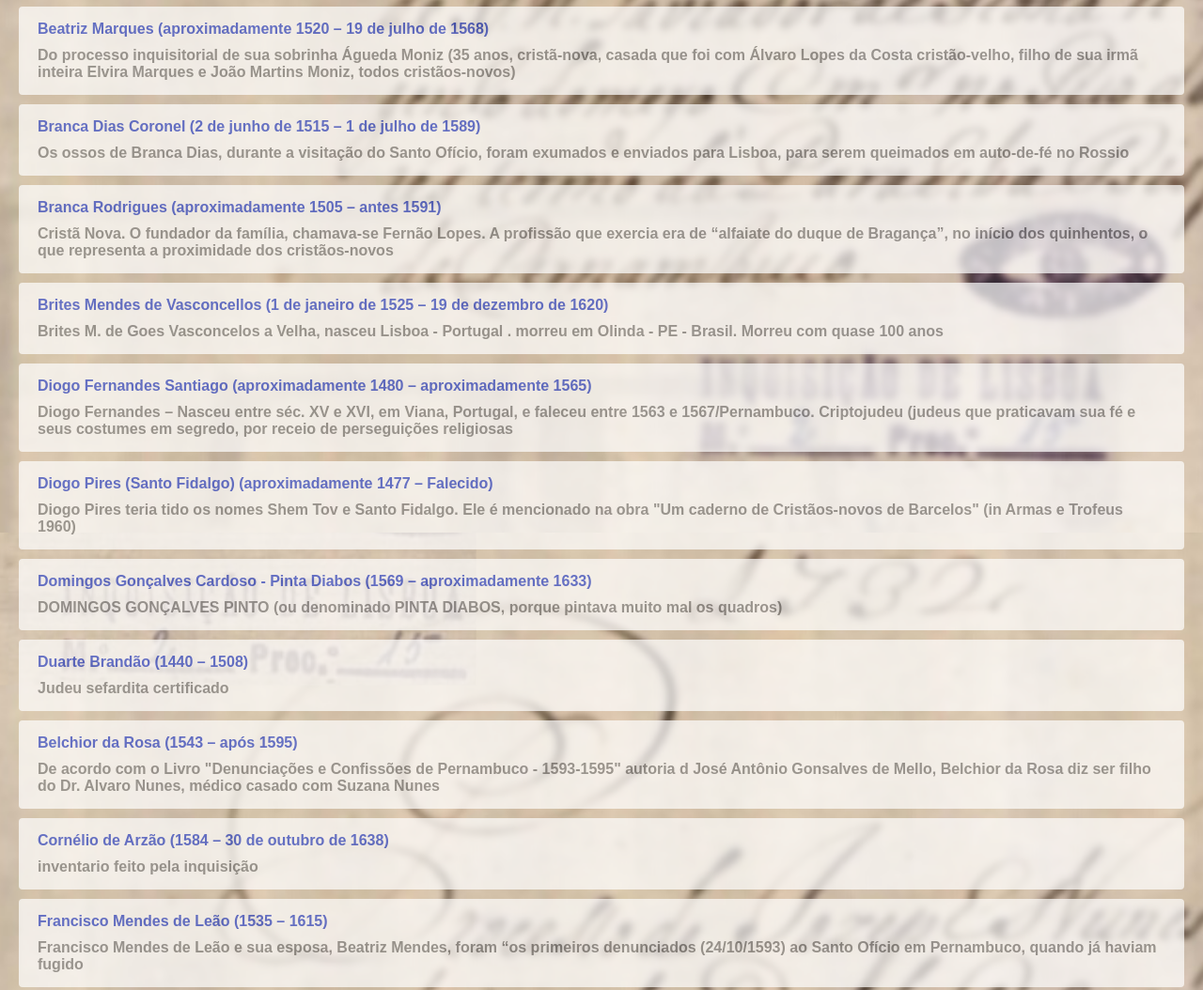
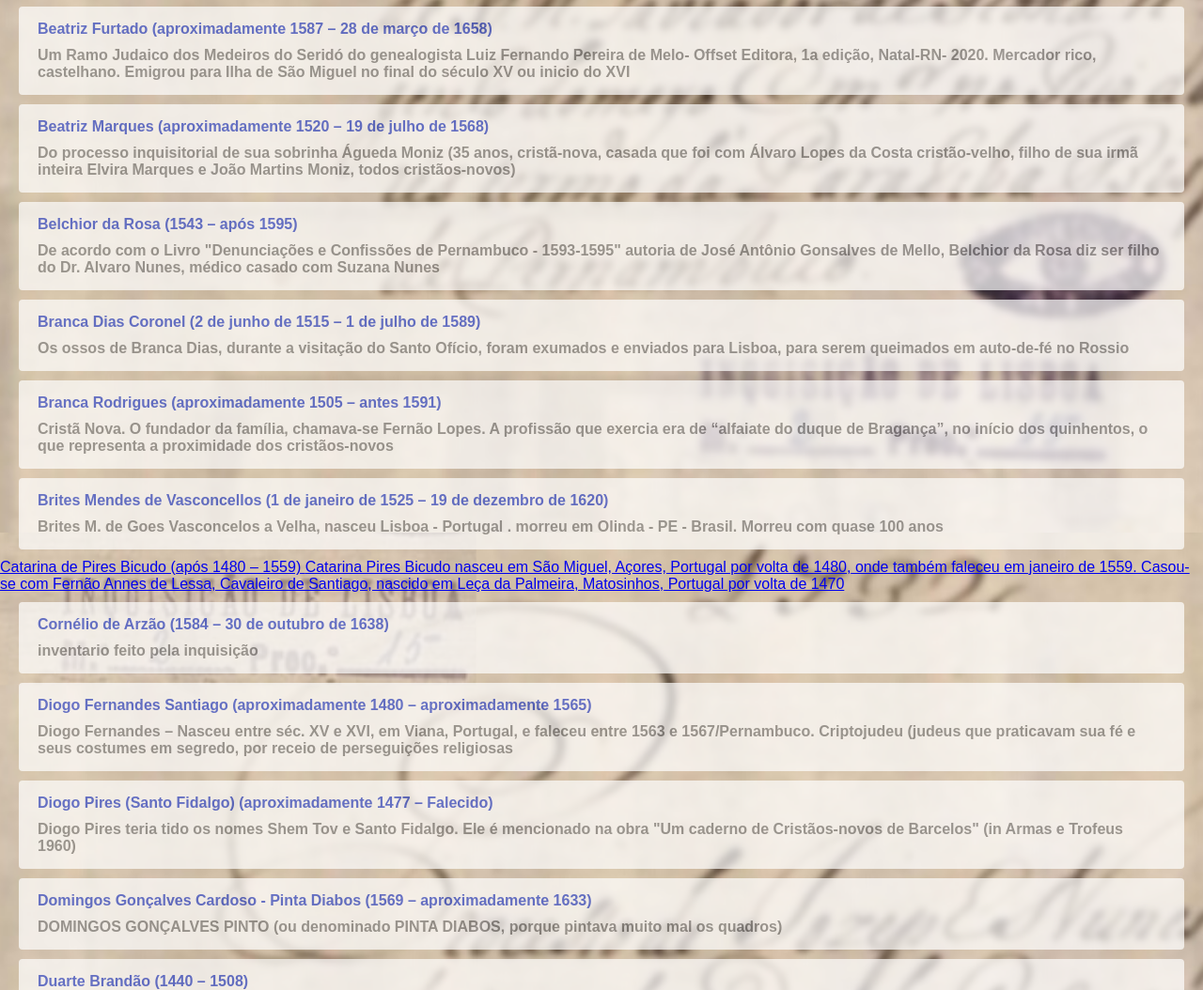
Before and after one commit to allissonmascarenhasoliveira/allissonmascarenhasoliveira.github.io, a plain HTML site: page conexaosefardita/lista.html in a window 1280 px wide. Shown: the part 1593-2647 px from the top of the page at 94% size. Drawn offline with Linux system fonts and the light colour scheme.

Commit message:
Add nomes

```diff
--- a/conexaosefardita/lista.html
+++ b/conexaosefardita/lista.html
@@ -143,10 +143,24 @@
                     </a>
                 </li>
                 <li>
+                    <a href="https://www.familysearch.org/tree/person/details/K2QB-XKD" target="_blank">
+                        Beatriz Furtado (aproximadamente 1587 – 28 de março de 1658)
+                        <span>Um Ramo Judaico dos Medeiros do Seridó do genealogista Luiz
+                            Fernando Pereira de Melo- Offset Editora, 1a edição, Natal-RN- 2020. Mercador rico, castelhano. Emigrou para Ilha de São Miguel no final do século XV ou inicio do XVI</span>
+                    </a>
+                </li>
+                <li>
                     <a href="https://www.familysearch.org/tree/person/details/KCY9-3P5" target="_blank">
                         Beatriz Marques (aproximadamente 1520 – 19 de julho de 1568)
                         <span>Do processo inquisitorial de sua sobrinha Águeda Moniz (35 anos, cristã-nova,
                         casada que foi com Álvaro Lopes da Costa cristão-velho, filho de sua irmã inteira Elvira Marques e João Martins Moniz, todos cristãos-novos)</span>
+                    </a>
+                </li>
+                <li>
+                    <a href="https://www.familysearch.org/tree/person/details/L6F2-HZD" target="_blank">
+                        Belchior da Rosa (1543 – após 1595)
+                        <span>De acordo com o Livro "Denunciações e Confissões de Pernambuco
+                            - 1593-1595" autoria de José Antônio Gonsalves de Mello, Belchior da Rosa diz ser filho do Dr. Alvaro Nunes, médico casado com Suzana Nunes</span>
                     </a>
                 </li>
                 <li>
@@ -168,6 +182,18 @@
                         Brites Mendes de Vasconcellos (1 de janeiro de 1525 – 19 de dezembro de 1620)
                         <span>Brites M. de Goes Vasconcelos a Velha, nasceu Lisboa - Portugal . morreu em Olinda - PE - Brasil. Morreu com quase 100 anos</span>
                     </a>
+                </li>
+                     <a href="https://www.familysearch.org/tree/person/details/LTNX-N8D" target="_blank">
+                            Catarina de Pires Bicudo (após 1480 – 1559)
+                            <span>Catarina Pires Bicudo nasceu em São Miguel, Açores, Portugal por volta de 1480, onde também faleceu
+                                em janeiro de 1559. Casou-se com Fernão Annes de Lessa, Cavaleiro de Santiago, nascido em Leça da Palmeira, Matosinhos, Portugal por volta de 1470</span>
+                        </a>
+                </li>
+                <li>
+                        <a href="https://www.familysearch.org/tree/person/details/273X-8RB" target="_blank">
+                            Cornélio de Arzão (1584 – 30 de outubro de 1638)
+                            <span>inventario feito pela inquisição</span>
+                        </a>
                 </li>
                 <li>
                     <a href="https://www.familysearch.org/tree/person/details/LD89-7H7" target="_blank">
@@ -196,19 +222,6 @@
                     </a>
                 </li>
                 <li>
-                    <a href="https://www.familysearch.org/tree/person/details/L6F2-HZD" target="_blank">
-                        Belchior da Rosa (1543 – após 1595)
-                        <span>De acordo com o Livro "Denunciações e Confissões de Pernambuco - 1593-1595" autoria d
-                            José Antônio Gonsalves de Mello, Belchior da Rosa diz ser filho do Dr. Alvaro Nunes, médico casado com Suzana Nunes</span>
-                    </a>
-                </li>
-                <li>
-                        <a href="https://www.familysearch.org/tree/person/details/273X-8RB" target="_blank">
-                            Cornélio de Arzão (1584 – 30 de outubro de 1638)
-                            <span>inventario feito pela inquisição</span>
-                        </a>
-                </li>
-                <li>
                     <a href="https://www.familysearch.org/tree/person/details/L5YL-3QK" target="_blank">
                         Francisco Mendes de Leão (1535 – 1615)
                         <span>Francisco Mendes de Leão e sua esposa, Beatriz Mendes,
@@ -227,6 +240,13 @@
                         Guiomar Soeiro (aproximadamente 1495 – Falecida)
                         <span>Veio depois de Portugal Garcia Roiz Camelo, sobrinho de Fernão Camelo,
                             o qual Garcia Roiz Camelo tem e teve da primeira mulher, chamada D. Guiomar Soeiro</span>
+                    </a>
+                </li>
+                <li>
+                    <a href="https://www.familysearch.org/tree/person/details/KFJB-1ZL" target="_blank">
+                        Advogado Henrique Soares (aproximadamente 1560 – 1621)
+                        <span>Cristão Novo, inscrito no processo de inquisição número 7873 do ano de 1621.
+                            Alem de Bacharel em leis pela Universidade de Coimbra , dominava o latim</span>
                     </a>
                 </li>
                 <li>
@@ -295,13 +315,6 @@
                     </a>
                 </li>
                 <li>
-                    <a href="https://www.familysearch.org/tree/person/details/KFJB-1ZL" target="_blank">
-                        Advogado Henrique Soares (aproximadamente 1560 – 1621)
-                        <span>Cristão Novo, inscrito no processo de inquisição número 7873 do ano de 1621.
-                            Alem de Bacharel em leis pela Universidade de Coimbra , dominava o latim</span>
-                    </a>
-                </li>
-                <li>
                     <a href="https://www.familysearch.org/tree/person/details/LK76-1XJ" target="_blank">
                         Leonor Henriques (aproximadamente 1710- falecida)
                         <span>Leonor, que também se chamava Leonor Maria,
@@ -345,6 +358,12 @@
                     <a href="https://www.familysearch.org/tree/person/details/KN6T-BYX" target="_blank">
                         Manoel Preto de Moraes (aproximadamente 1612 – Falecido)
                         <span>No processo de sua irmã, Maria das Neves, na página 42, diz que "ELA TEM UM IRMÃO INTEIRO, QUE SE CHAMA MANOEL PRETO, SAPATEIRO, SOLTEIRO, DE 16 ANOS.</span>
+                    </a>
+                </li>
+                <li>
+                    <a href="https://www.familysearch.org/tree/person/details/LVSK-ZNV" target="_blank">
+                        Margarida Cabral da Assunção (1677 – Falecida)
+                        <span></span>
                     </a>
                 </li>
                 <li>
```
